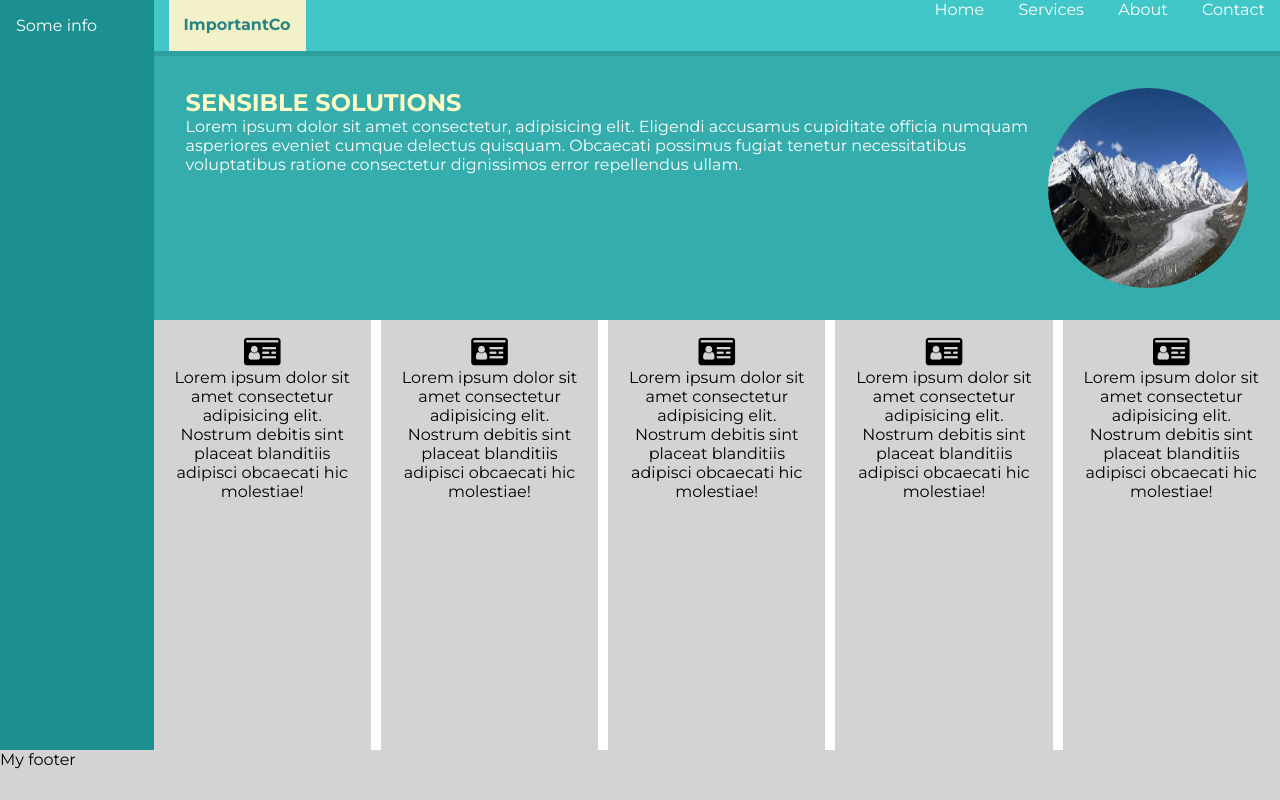
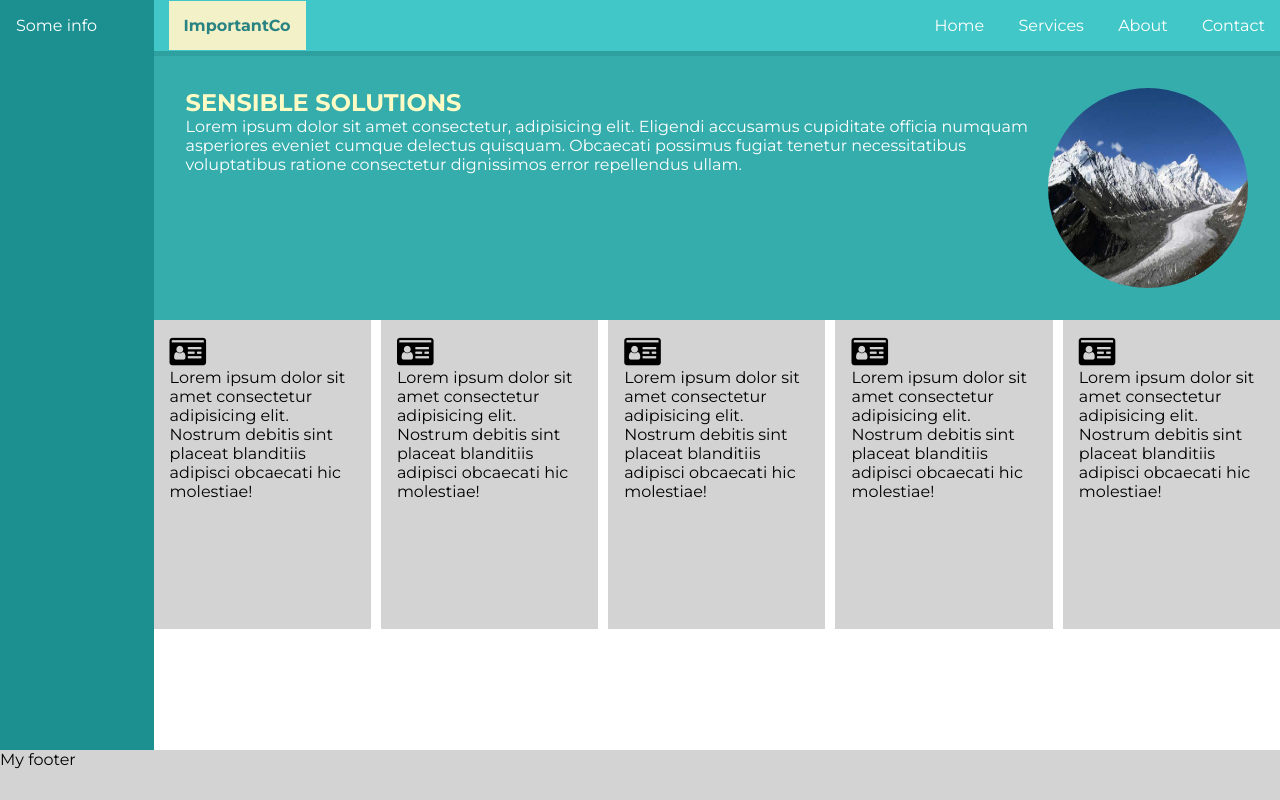
Before and after one commit to r3dson/estudo-gmapson, a website built with Parcel: page src/index.html in a window 1280 px wide. Built offline with nearby package versions, Linux system fonts and the light colour scheme.

Commit message:
End of lesson "Row Alignment"

```diff
--- a/src/styles/index.scss
+++ b/src/styles/index.scss
@@ -34,6 +34,7 @@ header {
   background-color: $header-color;
   display: grid;
   grid-template-columns: [logo-start] fit-content(20%) [nav-start] auto [nav-end];
+  align-items: center;
 }
 
 section#hero {
@@ -86,8 +87,9 @@ footer {
 #features {
   display: grid;
   grid-template-columns: repeat(5, auto);
+  grid-template-rows: repeat(2, auto);
   grid-column-gap: 10px;
-  text-align: center;
+  grid-row-gap: 10px;
 }
 
 #features i {
```
